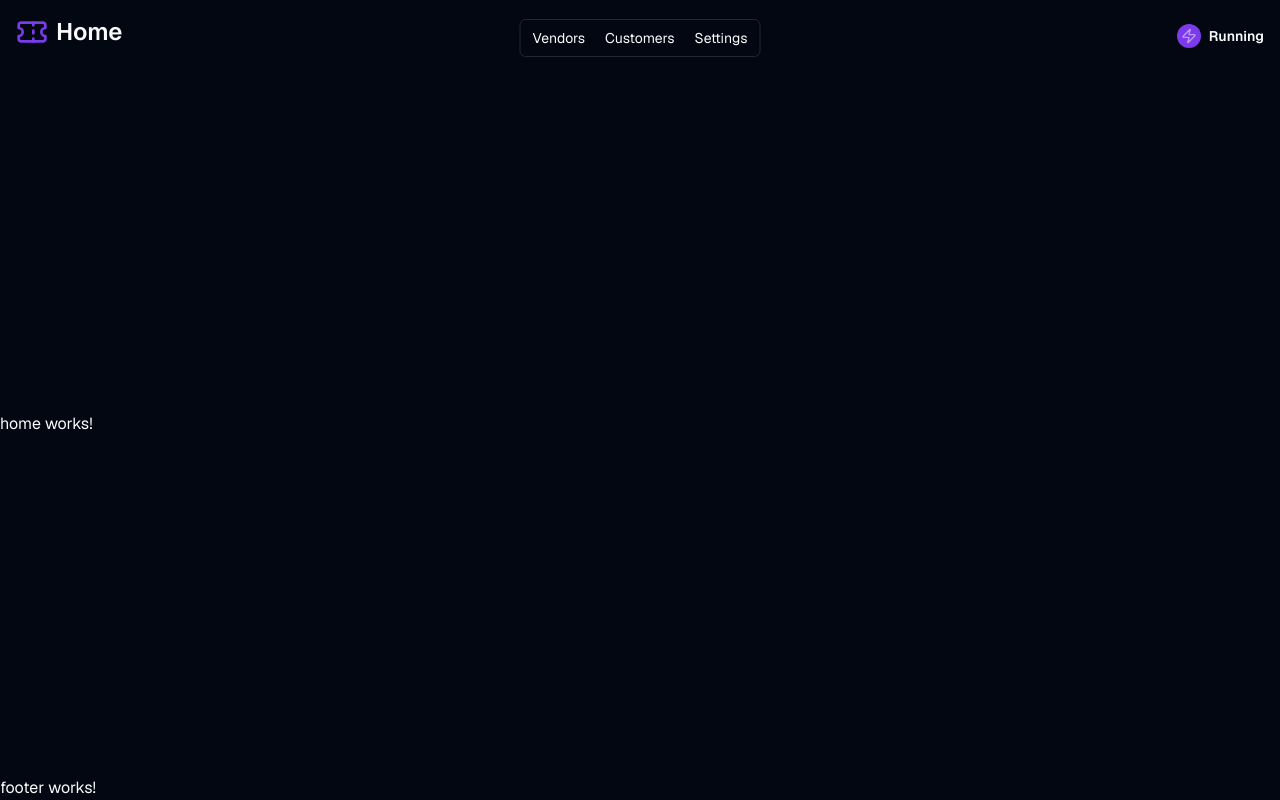
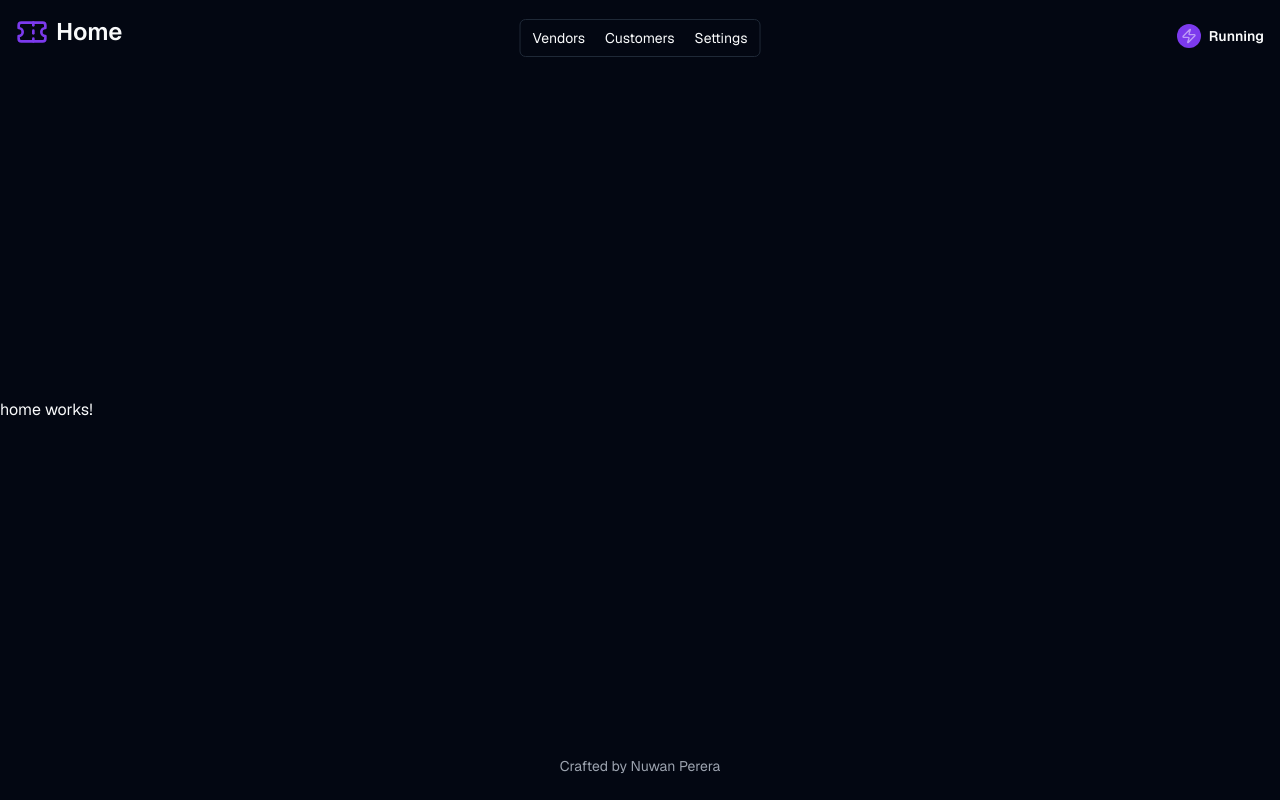
Before and after one commit to nuwanperera-me/real-time-ticketing-system, an Angular app in the folder frontend/: page / in a window 1280 px wide. Built offline with nearby package versions, Linux system fonts and the light colour scheme.

Commit message:
feat: add foter

```diff
--- a/frontend/src/app/layouts/footer/footer.component.html
+++ b/frontend/src/app/layouts/footer/footer.component.html
@@ -1 +1,9 @@
-<p class="text-foreground">footer works!</p>
+<p class="text-center text-sm text-muted-foreground mt-2 mb-6">
+  Crafted by
+  <a
+    href="https://nuwanperera.me"
+    target="_blank"
+    class="hover:underline underline-offset-2"
+    >Nuwan Perera</a
+  >
+</p>
```
